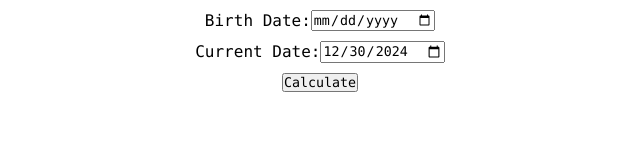
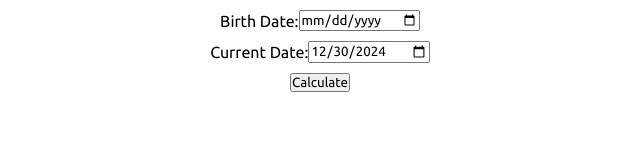
Before and after one commit to Sourav163/Age-Calculator, a plain HTML site: page index.html in a window 1280 px wide. Shown: the whole page, without its empty margins (320-960 px from the left). Drawn offline with Linux system fonts and the light colour scheme.

Commit message:
added font style

```diff
--- a/style.css
+++ b/style.css
@@ -1,7 +1,9 @@
+@import url("https://fonts.googleapis.com/css2?family=Ubuntu:ital,wght@0,300;0,400;0,500;0,700;1,300;1,400;1,500;1,700&display=swap");
+
 * {
   margin: 0;
   padding: 0;
-  font-family: consolas;
+  font-family: "Ubuntu", serif;
 }
 
 .center {
```
